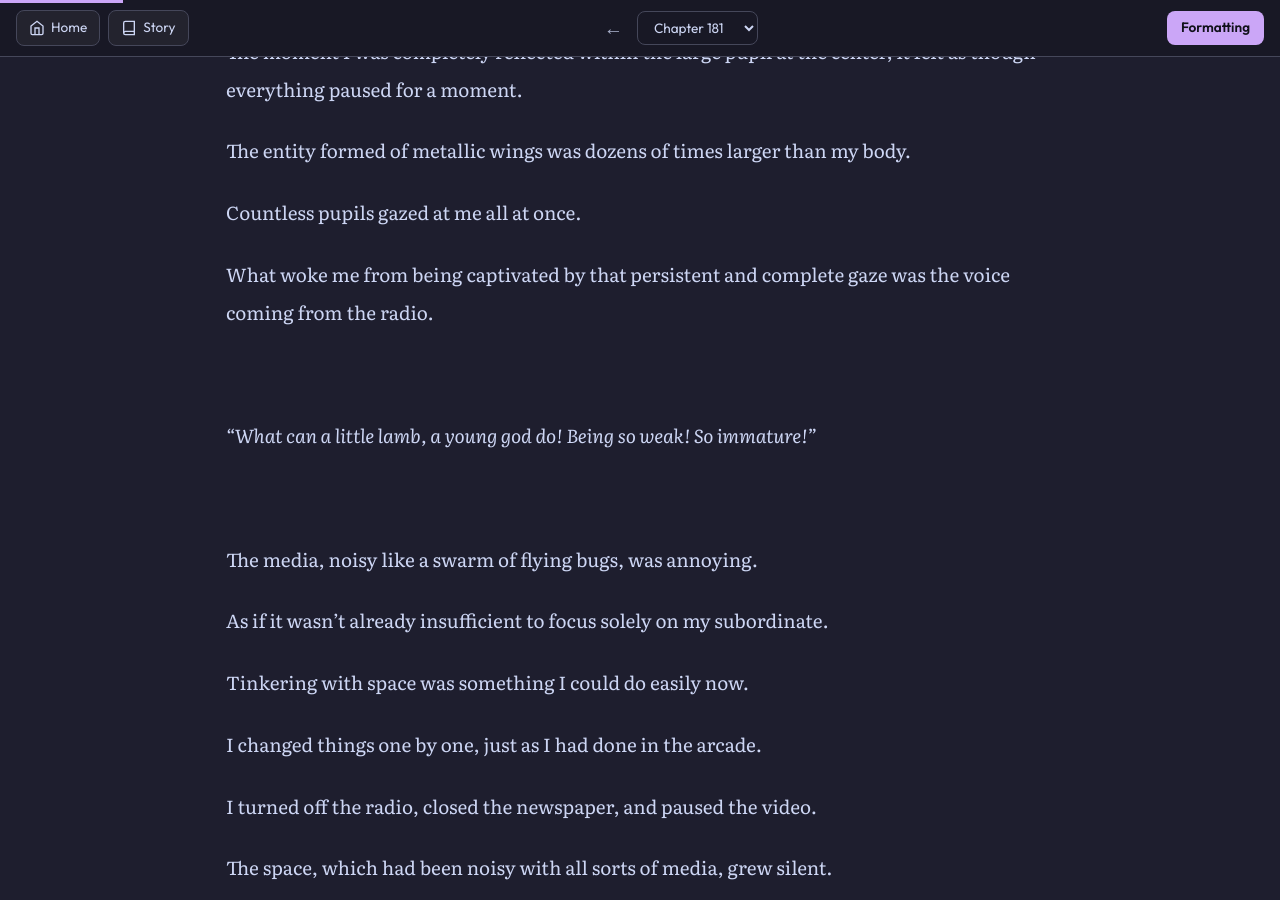
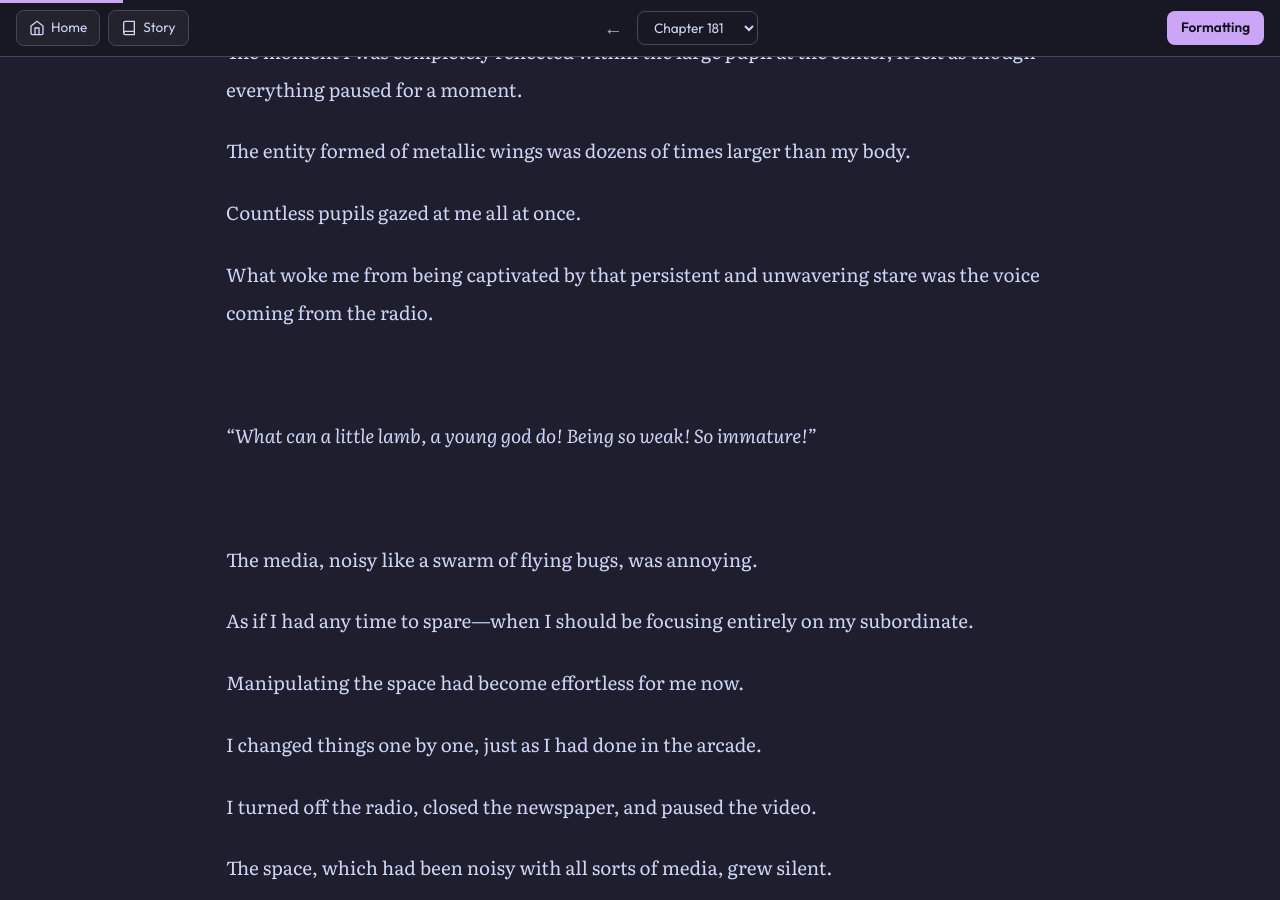
Before and after one commit to soleumn/soleumn.github.io, a Jekyll site: the page built from _chapters/eoshinki/ch181.md, in a window 1280 px wide and 900 px high, scrolled down 1327 px. Built offline with Jekyll 4.4.1, drawn with Linux system fonts in a browser that asks for light colours; comment, search, counter and statistics services are not loaded.

Commit message:
Update ch181.md

```diff
--- a/_chapters/eoshinki/ch181.md
+++ b/_chapters/eoshinki/ch181.md
@@ -44,7 +44,7 @@ The entity formed of metallic wings was dozens of times larger than my body.
 
 Countless pupils gazed at me all at once.
 
-What woke me from being captivated by that persistent and complete gaze was the voice coming from the radio.
+What woke me from being captivated by that persistent and unwavering stare was the voice coming from the radio.
 
 <br>
 
@@ -54,9 +54,9 @@ What woke me from being captivated by that persistent and complete gaze was the
 
 The media, noisy like a swarm of flying bugs, was annoying.
 
-As if it wasn't already insufficient to focus solely on my subordinate.
+As if I had any time to spare—when I should be focusing entirely on my subordinate.
 
-Tinkering with space was something I could do easily now.
+Manipulating the space had become effortless for me now.
 
 I changed things one by one, just as I had done in the arcade.
 
```
